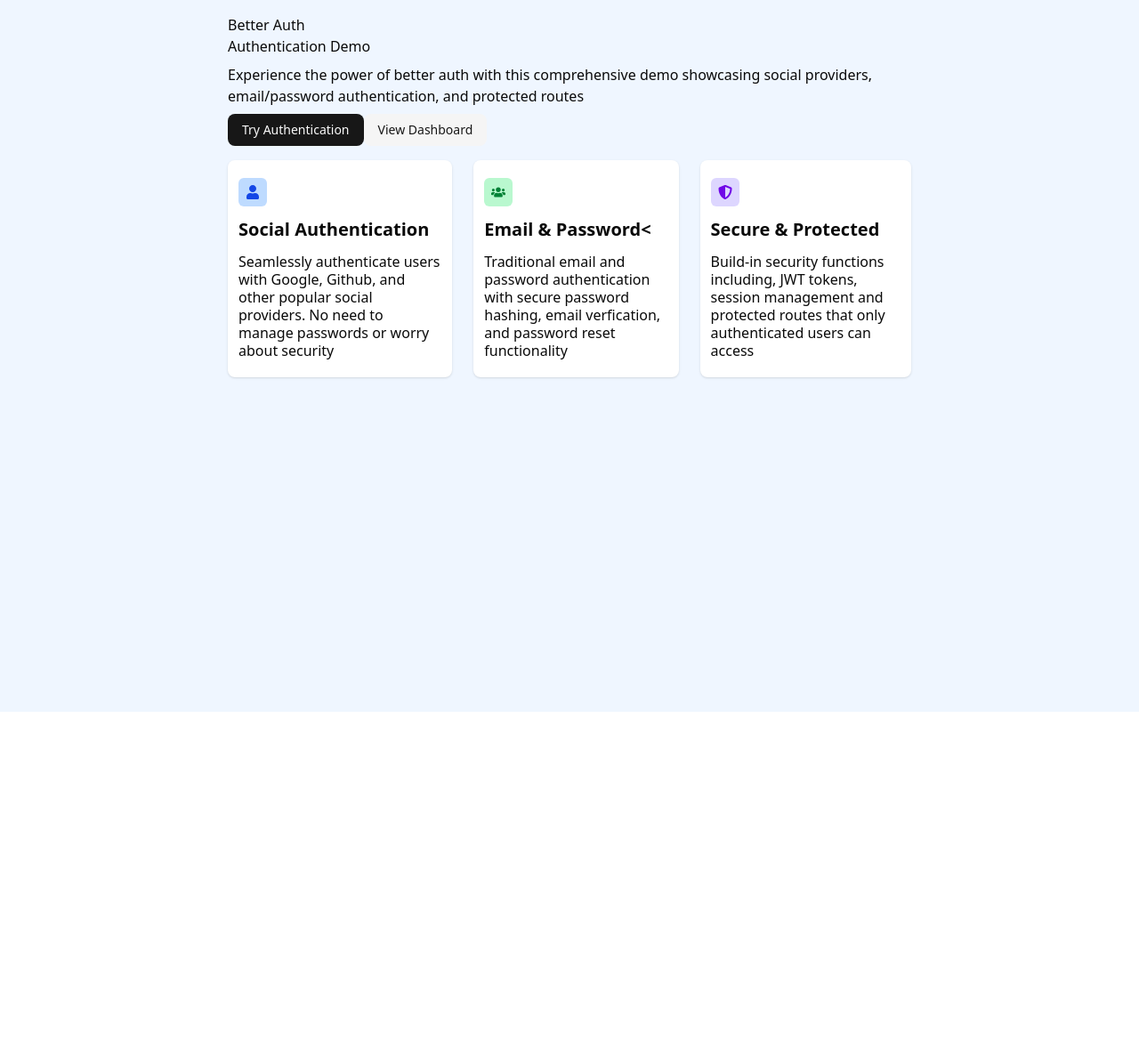
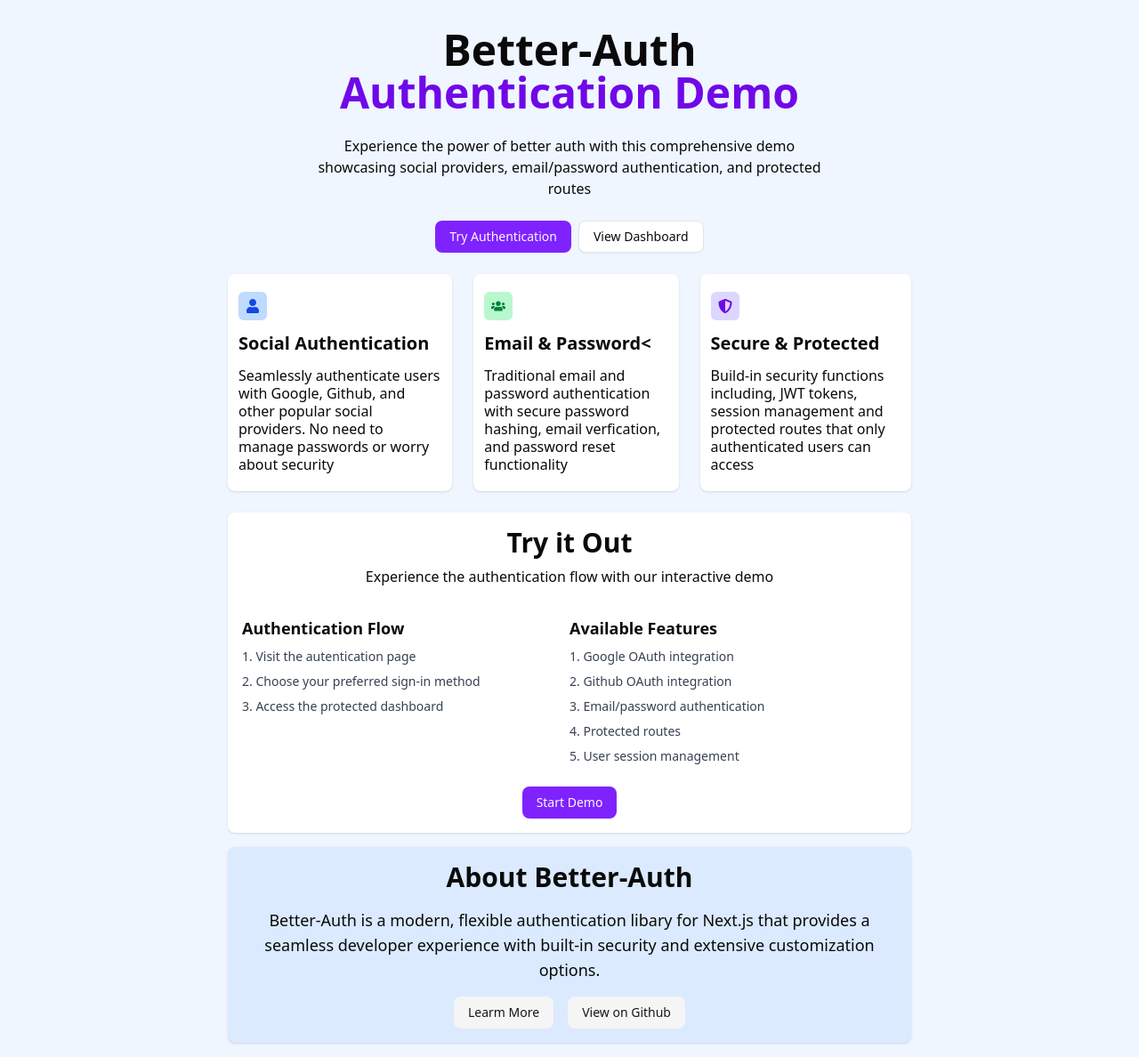
Before and after one commit to haroldm2598/rolddev-crm, a Next.js app: page / in a window 1280 px wide. Shown: the whole page at 89% size. Before the commit the page ends 800 px from the top, so only its background shows below. Built offline with nearby package versions, Linux system fonts and the light colour scheme.

Commit message:
feat: homepage

```diff
--- a/app/(root)/page.tsx
+++ b/app/(root)/page.tsx
@@ -32,25 +32,27 @@
 
 	return (
 		<div className='lg:mx-60 space-y-4 max-w-full'>
-			<header className='space-y-2'>
-				<div>
-					<h1>Better Auth</h1>
-					<h1>Authentication Demo</h1>
+			<header className='flex flex-col items-center gap-6 my-4'>
+				<div className='text-center'>
+					<h1 className='text-5xl font-bold'>Better-Auth</h1>
+					<h1 className='text-violet-700 text-5xl font-bold'>
+						Authentication Demo
+					</h1>
 				</div>
 
-				<p>
+				<p className='max-w-xl text-center'>
 					Experience the power of better auth with this comprehensive demo
 					showcasing social providers, email/password authentication, and
 					protected routes
 				</p>
 
-				<div>
-					<Button>Try Authentication</Button>
-					<Button variant='secondary'>View Dashboard</Button>
+				<div className='space-x-2'>
+					<Button className='bg-violet-600'>Try Authentication</Button>
+					<Button variant='outline'>View Dashboard</Button>
 				</div>
 			</header>
 
-			<section className=' flex flex-col lg:flex-row justify-between gap-6'>
+			<section className='my-6 flex flex-col lg:flex-row justify-between gap-6'>
 				{dataCard.map((item, index) => {
 					return (
 						<Card
@@ -65,7 +67,50 @@
 				})}
 			</section>
 
-			<section></section>
+			<section className='w-full p-4 text-center bg-white rounded-md shadow-sm space-y-8'>
+				<div className='space-y-2'>
+					<h1 className='text-3xl font-bold'>Try it Out</h1>
+					<p>Experience the authentication flow with our interactive demo</p>
+				</div>
+
+				<div className='flex flex-col gap-4 lg:gap-0 lg:flex-row my-2'>
+					<div className='flex-1 space-y-2 text-start'>
+						<h1 className='text-lg font-semibold'>Authentication Flow</h1>
+						<ul className='list-decimal list-inside space-y-2 text-sm text-gray-700'>
+							<li>Visit the autentication page</li>
+							<li>Choose your preferred sign-in method</li>
+							<li>Access the protected dashboard</li>
+						</ul>
+					</div>
+
+					<div className='flex-1 space-y-2 text-start'>
+						<h1 className='text-lg font-semibold'>Available Features</h1>
+						<ul className='list-decimal list-inside space-y-2 text-sm text-gray-700'>
+							<li>Google OAuth integration</li>
+							<li>Github OAuth integration</li>
+							<li>Email/password authentication</li>
+							<li>Protected routes</li>
+							<li>User session management</li>
+						</ul>
+					</div>
+				</div>
+
+				<Button className='bg-violet-600 mt-4'>Start Demo</Button>
+			</section>
+
+			<section className='bg-blue-100 text-center rounded-md shadow-sm p-4 space-y-4'>
+				<h1 className='text-3xl font-bold'>About Better-Auth</h1>
+				<p className='mx-auto my-0 max-w-4xl text-lg'>
+					Better-Auth is a modern, flexible authentication libary for Next.js
+					that provides a seamless developer experience with built-in security
+					and extensive customization options.
+				</p>
+
+				<div className='mt-4 space-x-4'>
+					<Button variant='secondary'>Learm More</Button>
+					<Button variant='secondary'>View on Github</Button>
+				</div>
+			</section>
 		</div>
 	);
 }
```
